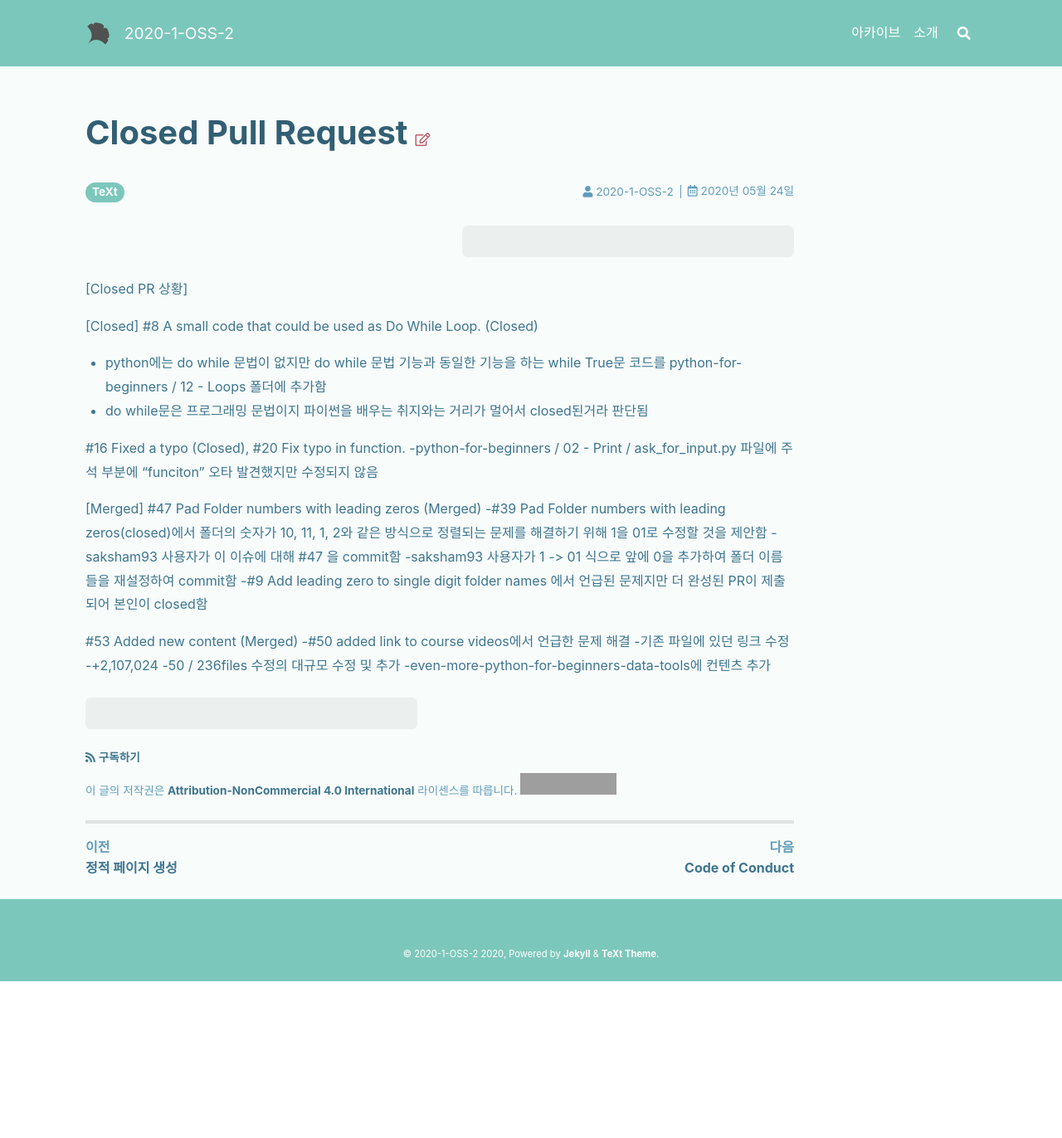
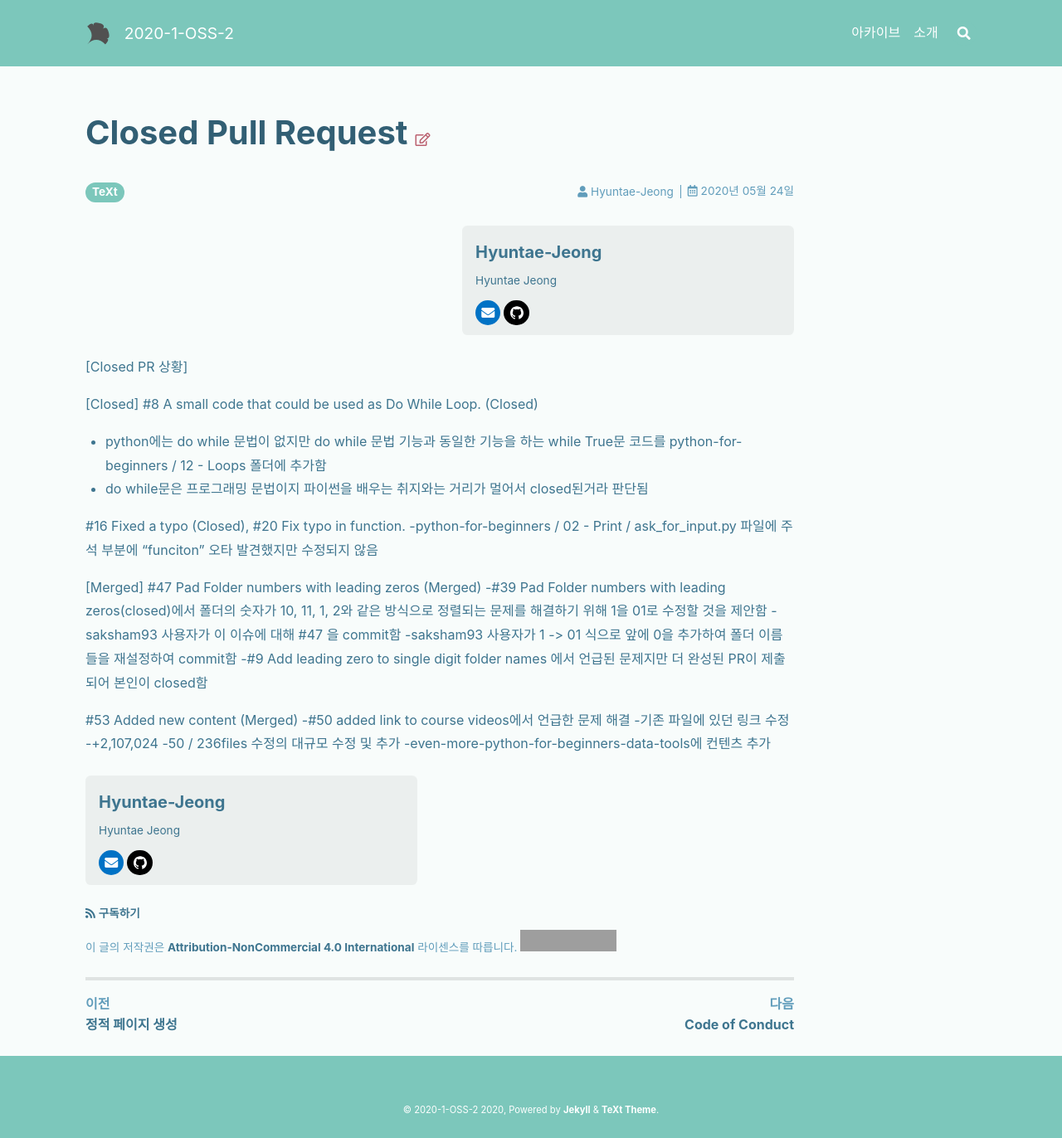
Before and after one commit to 20-1-SKKU-OSS/2020-1-OSS-2, a Jekyll site: the page built from docs/_posts/2020-05-24-Closed-Pull-Request.md, in a window 1280 px wide. Shown: the whole page at 83% size. Built offline with Jekyll 4.4.1, drawn with Linux system fonts in a browser that asks for light colours; nearby versions of some CDN libraries; before the commit the page ends 1183 px from its top, so only the background shows below that; part of the change alters nothing that is shown; grey boxes are pictures that could not be loaded.

Commit message:
Update authors.yml

```diff
--- a/docs/_data/authors.yml
+++ b/docs/_data/authors.yml
@@ -66,3 +66,20 @@ jesusleejy:
   linkedin  : # "user_name" the last part of your profile url, e.g. https://www.linkedin.com/in/user_name
   github    : ChaeyeonSeo # "user_name" the last part of your profile url, e.g. https://github.com/user_name
   npm       : # "user_name" the last part of your profile url, e.g. https://www.npmjs.com/~user_name
+Hyuntae-Jeong:
+  name      : Hyuntae-Jeong
+  url       : https://github.com/Hyuntae-Jeong
+  avatar    :
+  bio       : Hyuntae Jeong
+  email     : jht000717@g.skku.edu
+  facebook  : # "user_name" the last part of your profile url, e.g. https://www.facebook.com/user_name
+  twitter   : # "user_name" the last part of your profile url, e.g. https://twitter.com/user_name
+  weibo     : # "user_id"   the last part of your profile url, e.g. https://www.weibo.com/user_id/profile?...
+  googleplus: # "user_id"   the last part of your profile url, e.g. https://plus.google.com/u/0/user_id
+  telegram  : # "user_name" the last part of your profile url, e.g. https://t.me/user_name
+  medium    : # "user_name" the last part of your profile url, e.g. https://medium.com/user_name
+  zhihu     : # "user_name" the last part of your profile url, e.g. https://www.zhihu.com/people/user_name
+  douban    : # "user_name" the last part of your profile url, e.g. https://www.douban.com/people/user_name
+  linkedin  : # "user_name" the last part of your profile url, e.g. https://www.linkedin.com/in/user_name
+  github    : Hyuntae-Jeong # "user_name" the last part of your profile url, e.g. https://github.com/user_name
+  npm       : # "user_name" the last part of your profile url, e.g. https://www.npmjs.com/~user_name
```
